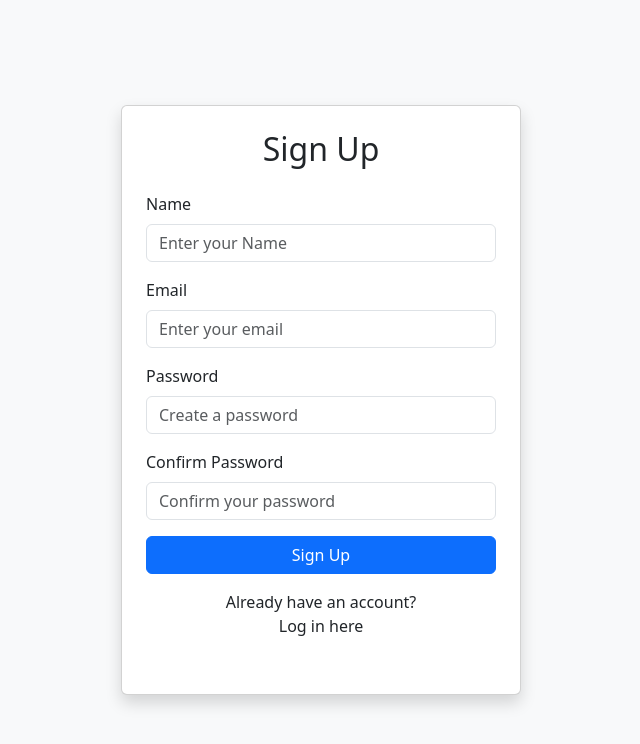
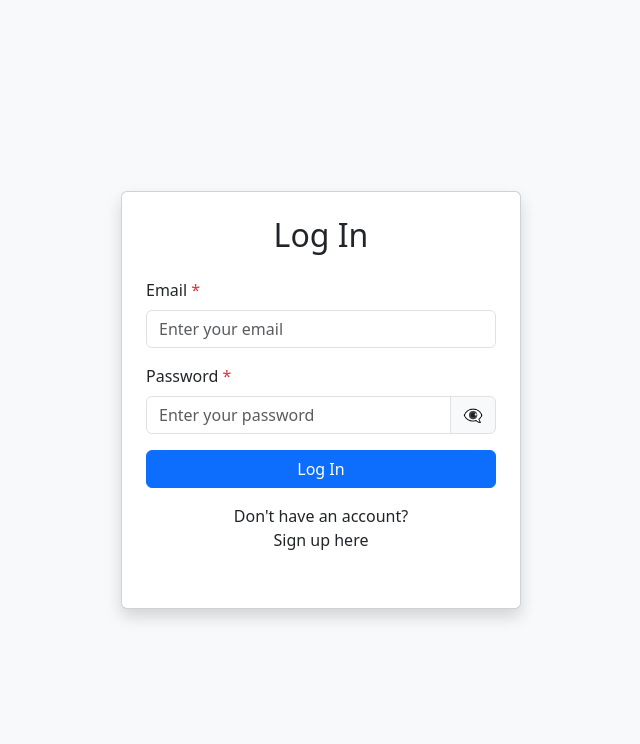
Before and after one commit to lokeshec23/Taskify, a React (Vite) app in the folder frontend/: page / in a window 1280 px wide. Shown: the top 744 px of the page, without its empty margins (319-959 px from the left). Built offline with nearby package versions, Linux system fonts and the light colour scheme.

Commit message:
Completed Login functionality UI design

```diff
--- a/frontend/src/App.jsx
+++ b/frontend/src/App.jsx
@@ -10,8 +10,8 @@ const App = () => {
     <Router>
       <Routes>
         {/* Public Route */}
-        <Route path="/" element={<Signup />} />
-        <Route path="/login" element={<Login />} />
+        <Route path="/signup" element={<Signup />} />
+        <Route path="/" element={<Login />} />
         {/* Protected Route */}
         <Route
           path="/home"
--- a/frontend/src/pages/Login/Login.jsx
+++ b/frontend/src/pages/Login/Login.jsx
@@ -1,26 +1,208 @@
-import React from "react";
+// import React from "react";
+// import { useNavigate } from "react-router-dom";
+// import { useAuth } from "../../context/AuthContext";
+
+// const Login = () => {
+//   const { login } = useAuth();
+//   const navigate = useNavigate();
+
+//   const handleLogin = () => {
+//     const userDetails = { name: "John Doe", email: "john.doe@example.com" }; // Simulate user data
+//     login(userDetails); // Set user as authenticated
+//     navigate("/home");
+//   };
+
+//   return (
+//     <div className="flex flex-col items-center justify-center min-h-screen">
+//       <h1 className="mb-4 text-2xl font-bold">Login</h1>
+//       <button
+//         className="px-4 py-2 font-bold text-white bg-blue-500 rounded hover:bg-blue-600"
+//         onClick={handleLogin}
+//       >
+//         Log In
+//       </button>
+//     </div>
+//   );
+// };
+
+// export default Login;
+import React, { useState } from "react";
 import { useNavigate } from "react-router-dom";
+import AlertMessage from "../../components/AlertMessage";
 import { useAuth } from "../../context/AuthContext";
 
 const Login = () => {
+  const navigate = useNavigate();
   const { login } = useAuth();
-  const navigate = useNavigate();
 
-  const handleLogin = () => {
-    const userDetails = { name: "John Doe", email: "john.doe@example.com" }; // Simulate user data
+  const Init_Error = {
+    email: {
+      isError: false,
+      message: "",
+    },
+    password: {
+      isError: false,
+      message: "",
+    },
+  };
+
+  const Init_formData = {
+    email: "",
+    password: "",
+  };
+
+  const [formData, setFormData] = useState(Init_formData);
+  const [error, setError] = useState(Init_Error);
+  const [showPassword, setShowPassword] = useState(false); // State for toggling password visibility
+
+  const togglePasswordVisibility = () => {
+    setShowPassword((prev) => !prev);
+  };
+
+  const handleChange = (e) => {
+    setFormData({
+      ...formData,
+      [e.target.name]: e.target.value,
+    });
+    setError((prev) => ({
+      ...prev,
+      [e.target.name]: {
+        isError: false,
+        message: "",
+      },
+    }));
+  };
+
+  /**
+   * Validates the form data and returns a Promise.
+   * Resolves if there are no validation errors, otherwise rejects with error details.
+   */
+  const validateForm = () => {
+    return new Promise((resolve, reject) => {
+      const errors = {},
+        emailRegex = /^[^\s@]+@[^\s@]+\.[^\s@]+$/; // Email validation regex
+
+      // Check if email is provided
+      if (!formData.email) {
+        errors.email = { isError: true, message: "Email should not be empty." };
+      } else if (!emailRegex.test(formData.email)) {
+        errors.email = { isError: true, message: "Email format is invalid." };
+      }
+
+      // Check if password is provided
+      if (!formData.password) {
+        errors.password = {
+          isError: true,
+          message: "Password should not be empty.",
+        };
+      }
+
+      // If there are errors, reject the Promise; otherwise, resolve
+      if (Object.keys(errors).length > 0) {
+        reject(errors);
+      } else {
+        resolve({});
+      }
+    });
+  };
+
+  /**
+   * Handles the form submission process.
+   * Validates form data, sets errors if validation fails, and navigates on success.
+   */
+  const handleSubmit = async (e) => {
+    try {
+      e.preventDefault();
+
+      // Wait for form validation to complete
+      const errors = await validateForm();
+      if (Object.keys(errors).length > 0) {
+        setError(errors);
+        return;
+      }
+
+      // Simulate a successful login
+      console.log("User logged in successfully", {
+        email: formData.email,
+        password: formData.password,
+      });
+      const userDetails = { pass: formData.password, email: formData.email }; // Simulate user data
       login(userDetails); // Set user as authenticated
       navigate("/home");
+    } catch (errors) {
+      // Set validation errors
+      setError(errors);
+    }
+  };
+
+  const handleSignupPageClick = () => {
+    navigate("/signup");
   };
 
   return (
-    <div className="flex flex-col items-center justify-center min-h-screen">
-      <h1 className="mb-4 text-2xl font-bold">Login</h1>
+    <div className="d-flex justify-content-center align-items-center vh-100 bg-light">
+      <div className="card p-4 shadow" style={{ width: "400px" }}>
+        <h2 className="text-center mb-4">Log In</h2>
+
+        <form>
+          <div className="mb-3">
+            <label htmlFor="email" className="form-label">
+              Email <span className="text-danger">*</span>
+            </label>
+            <input
+              type="email"
+              id="email"
+              name="email"
+              value={formData.email}
+              onChange={handleChange}
+              className="form-control"
+              placeholder="Enter your email"
+            />
+            {error?.email?.isError && (
+              <AlertMessage type={"error"} message={error.email.message} />
+            )}
+          </div>
+          <div className="mb-3">
+            <label htmlFor="password" className="form-label">
+              Password <span className="text-danger">*</span>
+            </label>
+            <div className="input-group">
+              <input
+                type={showPassword ? "text" : "password"}
+                id="password"
+                name="password"
+                value={formData.password}
+                onChange={handleChange}
+                className="form-control"
+                placeholder="Enter your password"
+              />
+              <span
+                className="input-group-text"
+                onClick={togglePasswordVisibility}
+                style={{ cursor: "pointer" }}
+              >
+                {showPassword ? "👁️" : "👁️‍🗨️"}
+              </span>
+            </div>
+            {error?.password?.isError && (
+              <AlertMessage type={"error"} message={error.password.message} />
+            )}
+          </div>
           <button
-        className="px-4 py-2 font-bold text-white bg-blue-500 rounded hover:bg-blue-600"
-        onClick={handleLogin}
+            type="submit"
+            className="btn btn-primary w-100"
+            onClick={handleSubmit}
           >
             Log In
           </button>
+        </form>
+        <p className="text-center mt-3">
+          Don't have an account?{" "}
+          <p onClick={handleSignupPageClick} className="text-decoration-none">
+            Sign up here
+          </p>
+        </p>
+      </div>
     </div>
   );
 };
--- a/frontend/src/pages/Signup/Signup.jsx
+++ b/frontend/src/pages/Signup/Signup.jsx
@@ -32,6 +32,17 @@ const Signup = () => {
 
   const [error, setError] = useState(Init_Error);
 
+  const [showPassword, setShowPassword] = useState({
+    password: false,
+    confirmPassword: false,
+  }); // State for toggling password visibility
+
+  const togglePasswordVisibility = (name) => {
+    debugger;
+    // const { name } = event.target;
+    setShowPassword((prev) => ({ ...prev, [name]: !prev[name] }));
+  };
+
   const handleChange = (e) => {
     setFormData({
       ...formData,
@@ -52,7 +63,8 @@ const Signup = () => {
    */
   const validateForm = () => {
     return new Promise((resolve, reject) => {
-      const errors = {};
+      const errors = {},
+        emailRegex = /^[^\s@]+@[^\s@]+\.[^\s@]+$/; // Email validation regex
 
       // Check if name is provided
       if (!formData.name) {
@@ -62,6 +74,8 @@ const Signup = () => {
       // Check if email is provided
       if (!formData.email) {
         errors.email = { isError: true, message: "Email should not be empty." };
+      } else if (!emailRegex.test(formData.email)) {
+        errors.email = { isError: true, message: "Email format is invalid." };
       }
 
       // Check if password is provided
@@ -121,15 +135,15 @@ const Signup = () => {
         email: formData.email,
         password: formData.password,
       });
-      navigate("/login");
+      navigate("/");
     } catch (errors) {
       // Set validation errors
-      console.log("Error in handleSubmit", errors);
+      setError(errors);
     }
   };
 
   const handleLoginPageClick = () => {
-    navigate("/login");
+    navigate("/");
   };
 
   return (
@@ -140,7 +154,7 @@ const Signup = () => {
         <form>
           <div className="mb-3">
             <label htmlFor="name" className="form-label">
-              Name
+              Name<span className="text-danger">*</span>
             </label>
             <input
               type="text"
@@ -157,7 +171,7 @@ const Signup = () => {
           </div>
           <div className="mb-3">
             <label htmlFor="email" className="form-label">
-              Email
+              Email <span className="text-danger">*</span>
             </label>
             <input
               type="email"
@@ -174,27 +188,41 @@ const Signup = () => {
           </div>
           <div className="mb-3">
             <label htmlFor="password" className="form-label">
-              Password
+              Password <span className="text-danger">*</span>
             </label>
+            <div className="input-group">
               <input
-              type="password"
+                type={showPassword.password ? "text" : "password"}
                 id="password"
                 name="password"
                 value={formData.password}
                 onChange={handleChange}
                 className="form-control"
-              placeholder="Create a password"
+                placeholder="Enter your password"
               />
+              <span
+                className="input-group-text"
+                name="password"
+                onClick={() => {
+                  togglePasswordVisibility("password");
+                }}
+                style={{ cursor: "pointer" }}
+              >
+                {showPassword.password ? "👁️" : "👁️‍🗨️"}
+              </span>
+            </div>
             {error?.password?.isError && (
               <AlertMessage type={"error"} message={error.password.message} />
             )}
           </div>
           <div className="mb-3">
             <label htmlFor="confirmPassword" className="form-label">
-              Confirm Password
+              Confirm Password <span className="text-danger">*</span>
             </label>
+
+            <div className="input-group">
               <input
-              type="password"
+                type={showPassword.confirmPassword ? "text" : "password"}
                 id="confirmPassword"
                 name="confirmPassword"
                 value={formData.confirmPassword}
@@ -202,6 +230,17 @@ const Signup = () => {
                 className="form-control"
                 placeholder="Confirm your password"
               />
+              <span
+                className="input-group-text"
+                name="confirmPassword"
+                onClick={() => {
+                  togglePasswordVisibility("confirmPassword");
+                }}
+                style={{ cursor: "pointer" }}
+              >
+                {showPassword.confirmPassword ? "👁️" : "👁️‍🗨️"}
+              </span>
+            </div>
             {error?.confirmPassword?.isError && (
               <AlertMessage
                 type={"error"}
```
Lines whose indentation alone changed are shown as unchanged.
